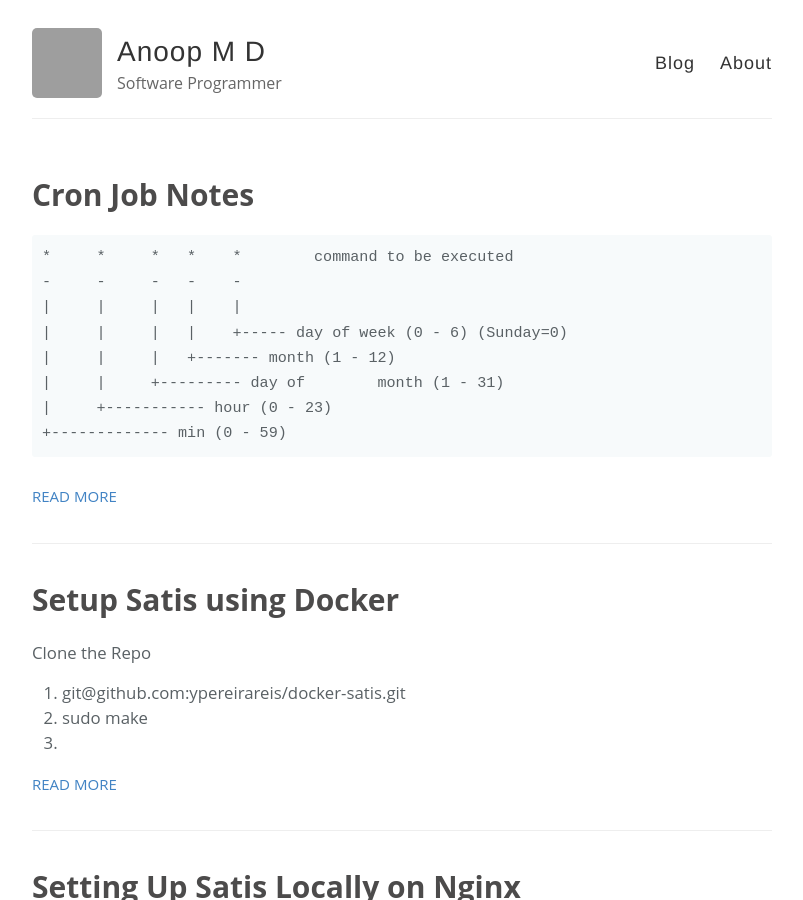
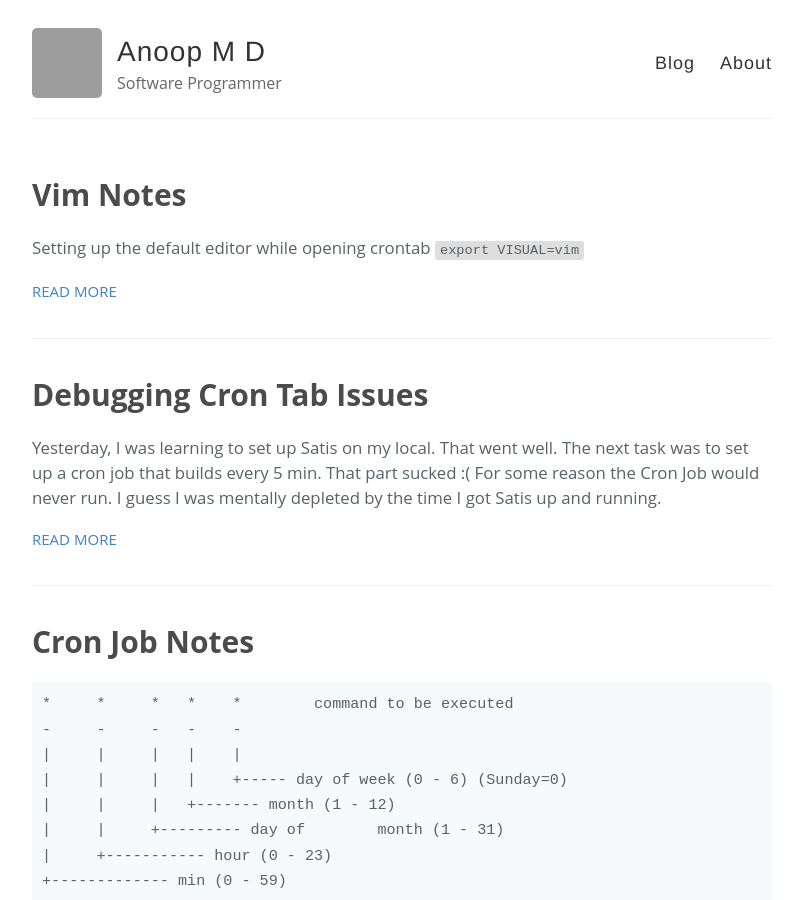
Before and after one commit to anoopmd/anoopmd.github.io, a Jekyll site: the page built from index.html, in a window 1280 px wide and 900 px high. Shown: the whole window, without its empty margins (238-1041 px from the left). Built offline with Jekyll 4.4.1, drawn with Linux system fonts in a browser that asks for light colours; grey boxes are pictures that could not be loaded.

Commit message:
New Posts

```diff
--- a/_posts/2016-7-16-setup-satis-locally.md
+++ b/_posts/2016-7-16-setup-satis-locally.md
@@ -42,3 +42,17 @@ Now Open 127.0.0.1 in your browser
 If everything went well, you must see the page similar to the below one
 
 <img src="{{ site.baseurl }}/images/Satis.png" style="width: 400px;"/>
+
+### Setting up a Cron Job
+Lets schedule a Cron Job that Builds Satis at specific intervals
+
+`crontab -e`
+
+Add the below line to schedule the Satis Build for every 5 min.
+
+`*/5 * * * * php /usr/share/nginx/satis/bin/satis build /usr/share/nginx/satis.json /usr/share/nginx/html/`
+
+Restart your Cron Task <br>
+`sudo /etc/init.d/cron restart`
+
+Now Satis Build would be automated !!
--- a/_posts/2016-7-17-cronjob-notes.md
+++ b/_posts/2016-7-17-cronjob-notes.md
@@ -23,5 +23,16 @@ title: Cron Job Notes
 5,10    0        10        *     1 Every Monday and 10th of Every Month at 00:05 and 00:10
 </pre>
 
+### Creating a Cron Job
+sudo crontab -e
+sudo VISUAL=vim crontab -e (To open in Vim)
+Save your Cron Jobs here
+Ex : * * * * * COMMAND
+
+### Online Testing
+[Cron WTF] (http://cronwtf.github.io/)
+
 ### Reference
-[Cron Tab Quick Reference](http://www.adminschoice.com/crontab-quick-reference)
+[Cron Tab Quick Reference](http://www.adminschoice.com/crontab-quick-reference) <br>
+[Ubuntu 14.04](https://vexxhost.com/resources/tutorials/how-to-use-cron-jobs-for-automation-on-ubuntu-14-04/) <br>
+[Short Introduction](https://www.howtoforge.com/a-short-introduction-to-cron-jobs) <br>
--- /dev/null
+++ b/_posts/2016-7-18-debugging-cron-tab.md
@@ -0,0 +1,28 @@
+---
+layout: post
+title: Debugging Cron Tab Issues
+---
+
+Yesterday, I was learning to set up Satis on my local. That went well.
+The next task was to set up a cron job that builds every 5 min.
+That part sucked :(
+For some reason the Cron Job would never run.
+I guess I was mentally depleted by the time I got Satis up and running.
+
+Today, I am going to debug the Cron Issue.
+OK. For Some reason, Its working now. Yesterday, I was trying to edit sudo crontab -e
+Today, I just tried with plain crontab -e (Without the sudo part)
+
+Now since this is working, I tried to get the Satis build command working as a normal user.
+For this, I had to adjust the permissions of ertain directories such as /usr/share/nginx/html
+
+Once I achieved this using the following command <br>
+`php /usr/share/nginx/satis/bin/satis build /usr/share/nginx/satis.json /usr/share/nginx/html/`
+
+I updated the command in crontab -e.
+
+And it works now !!
+Satis build is now automated !!
+
+As many would agree, when nothing seems to work and you are unable to troubleshoot the issue,
+It is always better to come back later and look at it.
--- /dev/null
+++ b/_posts/2016-7-18-vim-notes.md
@@ -0,0 +1,7 @@
+---
+layout: post
+title: Vim Notes
+---
+
+Setting up the default editor while opening crontab
+`export VISUAL=vim`
```
Also changed, not shown: other parts of _posts/2016-7-16-setup-satis-locally.md (+1 -1 lines).
